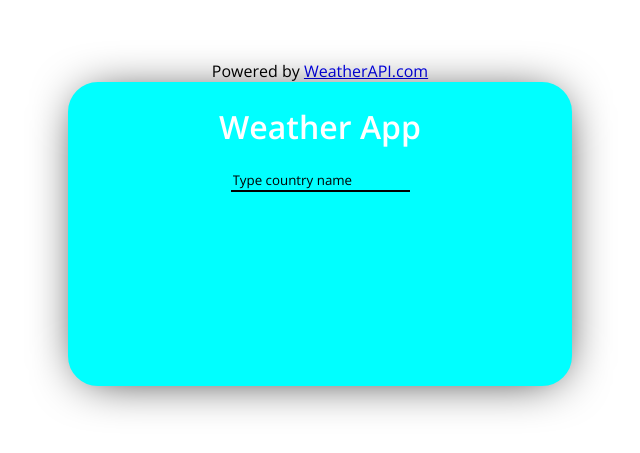
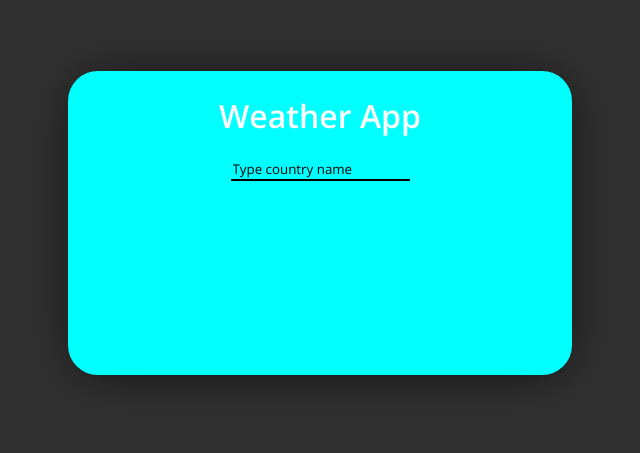
Before and after one commit to Przemeks200iq/weatherApp, a plain HTML site: page index.html in a window 1280 px wide. Shown: the part 177-630 px from the top of the page, without its empty margins (320-960 px from the left). Drawn offline with nearby package versions, Linux system fonts and the light colour scheme.

Commit message:
Change background color

```diff
--- a/index.html
+++ b/index.html
@@ -14,18 +14,11 @@
         <title>Document</title>
     </head>
     <body>
-        <div>
-            Powered by
-            <a href="https://www.weatherapi.com/" title="Free Weather API"
-                >WeatherAPI.com</a
-            >
-        </div>
-        <div class="container">
+        <main class="container">
             <h1>Weather App</h1>
-
             <input type="text" id="country" placeholder="Type country name" />
             <div id="img__container"></div>
-        </div>
+        </main>
         <script type="module" src="index.js"></script>
     </body>
 </html>
--- a/style.css
+++ b/style.css
@@ -18,6 +18,7 @@ body {
     flex-direction: column;
     font-family: "Open Sans", sans-serif;
     color: #000;
+    background-color: #303030;
 }
 
 .container {
```
